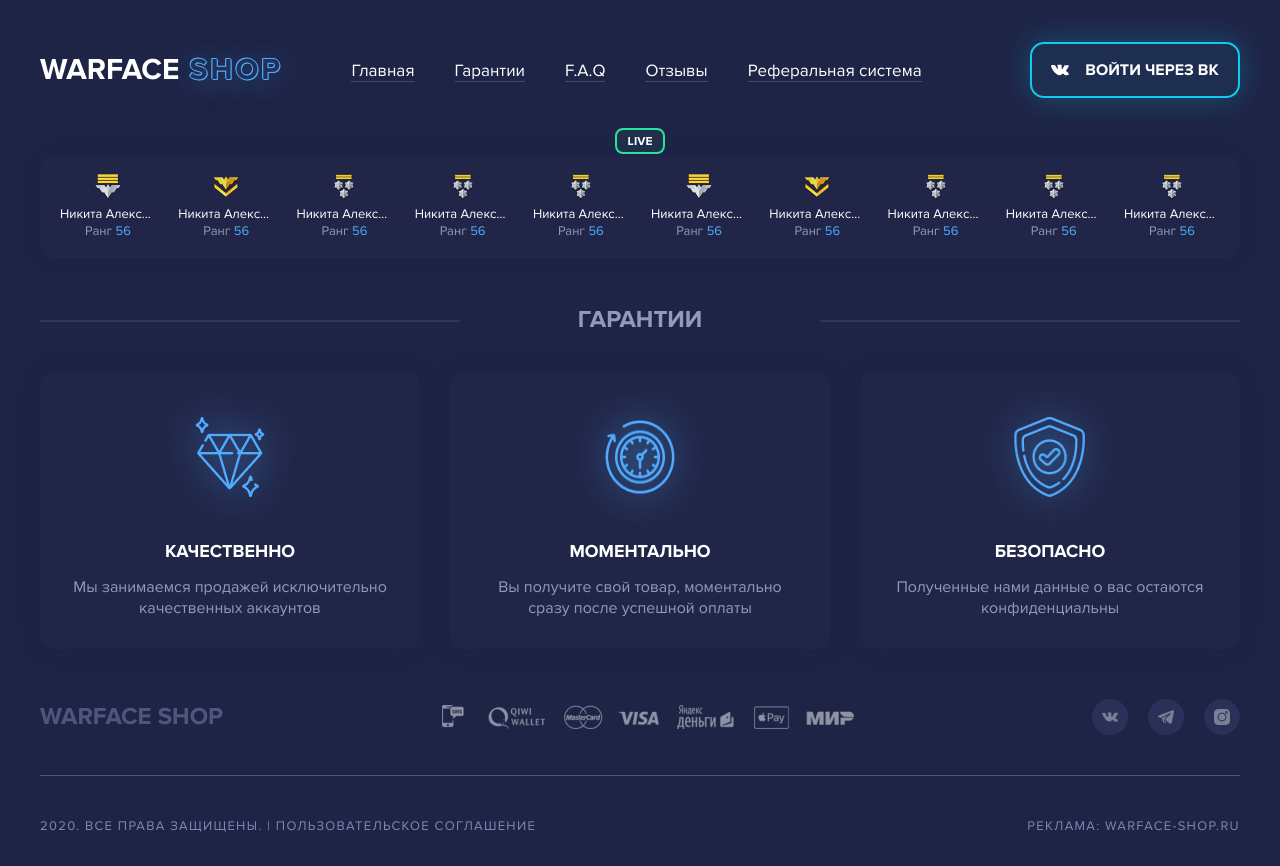
After one commit to levkino/HTML-markup, a PHP site: page /guarantees.html in a window 1280 px wide. The commit adds this page. Run offline with PHP 8.4, Linux system fonts and the light colour scheme.

Commit message:
Добавил страницу "Гарантии".

```diff
--- /dev/null
+++ b/003-warface-shop/css/guarantees.css
@@ -0,0 +1,56 @@
+.guarantees {
+  flex: 1 0 auto;
+  margin: 50px 0;
+}
+.guarantees__content {
+  display: flex;
+  justify-content: space-between;
+  align-items: center;
+  flex-wrap: wrap;
+}
+.guarantees__item {
+  display: flex;
+  justify-content: space-between;
+  align-items: center;
+  flex-direction: column;
+  max-width: 380px;
+  background: #212648;
+  box-shadow: 0px 0px 25px rgba(20, 25, 54, 0.18);
+  border-radius: 14px;
+  padding: 0 30px 30px 30px;
+}
+.guarantees__item-icon {
+  width: 160px;
+  height: 170px;
+}
+.guarantees__item-title {
+  font-family: Proxima Nova;
+  font-style: normal;
+  font-weight: 600;
+  font-size: 18px;
+  line-height: 18px;
+  text-align: center;
+  text-transform: uppercase;
+  color: #FFFFFF;
+}
+.guarantees__item-subtitle {
+  font-family: Proxima Nova;
+  font-style: normal;
+  font-weight: normal;
+  font-size: 16px;
+  line-height: 21px;
+  text-align: center;
+  color: #929AB5;
+  margin-top: 17px;
+}
+
+/* Малые экраны */
+@media (max-width: 767px) {
+  .guarantees__item {
+    margin: 10px 30px 20px 30px;
+  }
+  .guarantees {
+    flex: 1 0 auto;
+    margin: 50px 0 20px 0;
+  }
+}
--- a/003-warface-shop/css/style.css
+++ b/003-warface-shop/css/style.css
@@ -30,7 +30,12 @@ a:hover {
 }
 
 .wrapper {
+  display: flex;
+  flex-direction: column;
+  justify-content: space-between;
+  align-items: stretch;
   max-width: 1200px;
+  min-height: 100vh;
   margin: 0 auto;
 }
 .header-mobile {
@@ -41,7 +46,7 @@ a:hover {
   justify-content: space-between;
   align-items: center;
   height: 60px;
-  margin: 40px auto;
+  margin: 40px 0;
 }
 .header__logo {
   display: flex;
@@ -137,7 +142,7 @@ a:hover {
   font-family: Proxima Nova;
   font-weight: bold;
   font-size: 12px;
-  line-height: 22px;
+  line-height: 24px;
   text-align: center;
   text-transform: uppercase;
 }
@@ -460,7 +465,7 @@ a:hover {
 /* burger end */
 
 
-/* При ширине экрана в 767 и менее - будет выполнен медиа запрос */
+/* Малые экраны */
 @media (max-width: 767px) {
   .header-mobile {
     position: relative;
@@ -556,7 +561,7 @@ a:hover {
   }
   .random-accounts__item {
     width: 100%;
-    margin: 10px 30px;
+    margin: 10px 30px 20px 30px;
   }
   .random-accounts__item:nth-child(n+4) {
     display: none;
@@ -570,7 +575,7 @@ a:hover {
   .personal-accounts__item {
     justify-content: center;
     width: 100%;
-    margin: 10px 30px;
+    margin: 10px 30px 20px 30px;
     height: auto;
     padding: 30px 0 20px 0;
   }
--- /dev/null
+++ b/003-warface-shop/guarantees.html
@@ -0,0 +1,203 @@
+<!DOCTYPE html>
+<html lang="en">
+<head>
+  <meta charset="UTF-8">
+  <meta name="viewport" content="width=device-width, initial-scale=1.0">
+  <title>Document</title>
+  <link rel="stylesheet" href="fonts/fonts.css">
+  <link rel="stylesheet" href="css/style.css">
+  <link rel="stylesheet" href="css/guarantees.css">
+</head>
+<body>
+  <div class="wrapper">
+
+    <header class="header">
+      <a href="#" class="header__logo">
+        <div class="header__logo-warface">warface</div>
+        <div class="header__logo-shop">shop</div>
+      </a>
+      <div class="header__menu">
+        <a href="./index.html" class="menu-item">Главная</a>
+        <a href="./guarantees.html" class="menu-item">Гарантии</a>
+        <a href="./faq.html" class="menu-item">F.A.Q</a>
+        <a href="./responses.html" class="menu-item">Отзывы</a>
+        <a href="./referral.html" class="menu-item">Реферальная система</a>
+      </div>
+      <a href="#" class="header__login-vk blue-button">
+        <img src="img/icons/vk.svg" alt="" class="login-vk-icon">
+        <span class="login-vk-text">войти через вк</span>
+      </a>
+    </header>
+
+    <header class="header-mobile">
+      <div class="burger">
+        <div class="burger__box">
+          <div class="burger__inner"></div>
+        </div>
+      </div>
+      <a href="#" class="header__logo">
+        <div class="header__logo-shop">ws</div>
+      </a>
+      <a href="#" class="header__login-vk blue-button">
+        <img src="img/icons/vk.svg" alt="" class="login-vk-icon">
+        <span class="login-vk-text">войти через вк</span>
+      </a>
+      <div class="header__menu-wrapper menu">
+        <div class="header__menu">
+          <a href="./index.html" class="menu-item">Главная</a>
+          <a href="./guarantees.html" class="menu-item">Гарантии</a>
+          <a href="./faq.html" class="menu-item">F.A.Q</a>
+          <a href="./responses.html" class="menu-item">Отзывы</a>
+          <a href="./referral.html" class="menu-item">Реферальная система</a>
+        </div>
+      </div>
+    </header>
+
+    <section class="live">
+      <div class="live__icon">live</div>
+      <div class="live__content">
+        <a href="#" class="live__item">
+          <img src="img/icons/live-item-icon1.png" alt="" class="live__item-icon">
+          <div class="live__item-name">Никита Алексеев</div>
+          <div class="rang">
+            <span class="rang-first">Ранг</span>
+            <span class="rang-second">56</span>
+          </div>
+        </a>
+        <a href="#" class="live__item">
+          <img src="img/icons/live-item-icon2.png" alt="" class="live__item-icon">
+          <div class="live__item-name">Никита Алексеев</div>
+          <div class="rang">
+            <span class="rang-first">Ранг</span>
+            <span class="rang-second">56</span>
+          </div>
+        </a>
+        <a href="#" class="live__item">
+          <img src="img/icons/live-item-icon3.png" alt="" class="live__item-icon">
+          <div class="live__item-name">Никита Алексеев</div>
+          <div class="rang">
+            <span class="rang-first">Ранг</span>
+            <span class="rang-second">56</span>
+          </div>
+        </a>
+        <a href="#" class="live__item">
+          <img src="img/icons/live-item-icon3.png" alt="" class="live__item-icon">
+          <div class="live__item-name">Никита Алексеев</div>
+          <div class="rang">
+            <span class="rang-first">Ранг</span>
+            <span class="rang-second">56</span>
+          </div>
+        </a>
+        <a href="#" class="live__item">
+          <img src="img/icons/live-item-icon3.png" alt="" class="live__item-icon">
+          <div class="live__item-name">Никита Алексеев</div>
+          <div class="rang">
+            <span class="rang-first">Ранг</span>
+            <span class="rang-second">56</span>
+          </div>
+        </a>
+        <a href="#" class="live__item">
+          <img src="img/icons/live-item-icon1.png" alt="" class="live__item-icon">
+          <div class="live__item-name">Никита Алексеев</div>
+          <div class="rang">
+            <span class="rang-first">Ранг</span>
+            <span class="rang-second">56</span>
+          </div>
+        </a>
+        <a href="#" class="live__item">
+          <img src="img/icons/live-item-icon2.png" alt="" class="live__item-icon">
+          <div class="live__item-name">Никита Алексеев</div>
+          <div class="rang">
+            <span class="rang-first">Ранг</span>
+            <span class="rang-second">56</span>
+          </div>
+        </a>
+        <a href="#" class="live__item">
+          <img src="img/icons/live-item-icon3.png" alt="" class="live__item-icon">
+          <div class="live__item-name">Никита Алексеев</div>
+          <div class="rang">
+            <span class="rang-first">Ранг</span>
+            <span class="rang-second">56</span>
+          </div>
+        </a>
+        <a href="#" class="live__item">
+          <img src="img/icons/live-item-icon3.png" alt="" class="live__item-icon">
+          <div class="live__item-name">Никита Алексеев</div>
+          <div class="rang">
+            <span class="rang-first">Ранг</span>
+            <span class="rang-second">56</span>
+          </div>
+        </a>
+        <a href="#" class="live__item">
+          <img src="img/icons/live-item-icon3.png" alt="" class="live__item-icon">
+          <div class="live__item-name">Никита Алексеев</div>
+          <div class="rang">
+            <span class="rang-first">Ранг</span>
+            <span class="rang-second">56</span>
+          </div>
+        </a>
+      </div>
+    </section>
+
+    <section class="guarantees">
+      <h1 class="section-header">Гарантии</h1>
+      <div class="guarantees__content">
+        <div class="guarantees__item">
+          <img class="guarantees__item-icon" src="img/icons/guarantees1.png" alt="">
+          <div class="guarantees__item-title">Качественно</div>
+          <div class="guarantees__item-subtitle">Мы занимаемся продажей исключительно качественных аккаунтов</div>
+        </div>
+        <div class="guarantees__item">
+          <img class="guarantees__item-icon" src="img/icons/guarantees2.png" alt="">
+          <div class="guarantees__item-title">моментально</div>
+          <div class="guarantees__item-subtitle">Вы получите свой товар, моментально сразу после успешной оплаты</div>
+        </div>
+        <div class="guarantees__item">
+          <img class="guarantees__item-icon" src="img/icons/guarantees3.png" alt="">
+          <div class="guarantees__item-title">безопасно</div>
+          <div class="guarantees__item-subtitle">Полученные нами данные о вас остаются конфиденциальны</div>
+        </div>
+      </div>
+    </section>
+
+    <footer class="footer">
+      <div class="footer__row">
+        <a href="#" class="footer__logo">Warface shop</a>
+        <div class="footer__pay">
+          <img src="img/pay.png" alt="">
+        </div>
+        <div class="footer__socials">
+          <a href="#" class="footer__social">
+            <img src="img/icons/social-vk.png" alt="">
+          </a>
+          <a href="#" class="footer__social">
+            <img src="img/icons/social-tg.png" alt="">
+          </a>
+          <a href="#" class="footer__social">
+            <img src="img/icons/social-insta.png" alt="">
+          </a>
+        </div>
+      </div>
+      <hr class="hor-line">
+      <div class="footer__row">
+        <div class="footer__copyright">2020. Все права защищены.   <span class="footer__copyright-delimiter">|</span>  Пользовательское соглашение</div>
+        <div class="footer__socials-mobile">
+          <a href="#" class="footer__social">
+            <img src="img/icons/social-vk.png" alt="">
+          </a>
+          <a href="#" class="footer__social">
+            <img src="img/icons/social-tg.png" alt="">
+          </a>
+          <a href="#" class="footer__social">
+            <img src="img/icons/social-insta.png" alt="">
+          </a>
+        </div>
+        <a href="#" class="footer__advertising">реклама: warface-shop.ru</a>
+      </div>
+    </footer>
+
+  </div>
+
+  <script type="text/javascript" src="js/main.js"></script>
+</body>
+</html>
```
Also changed, not shown: 003-warface-shop/index.html (+10 -10 lines), 003-warface-shop/img/icons/guarantees1.png (added), 003-warface-shop/img/icons/guarantees2.png (added), 003-warface-shop/img/icons/guarantees3.png (added).
